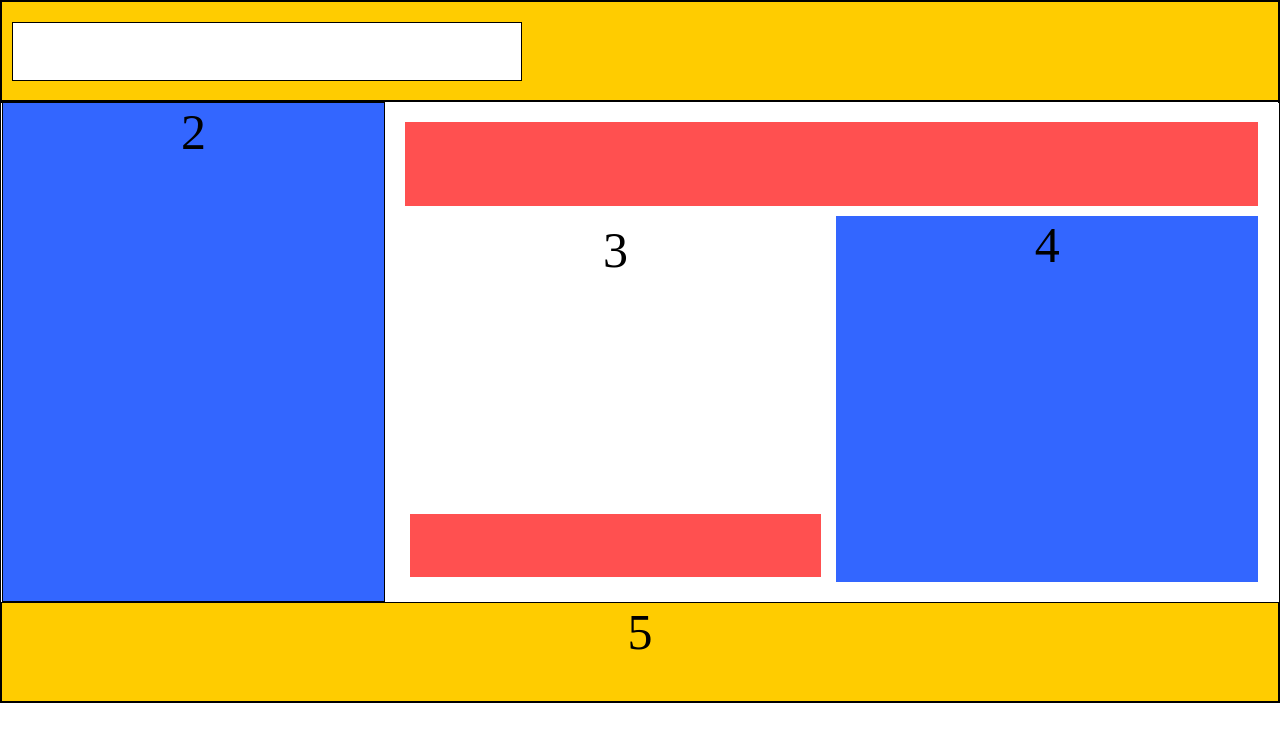
After one commit to Jedich/web-lapki-team-1, a PHP site: page /lab3/max/e_block.html in a window 1280 px wide. The commit adds this page. Shown: the top 742 px of the page. Run offline with PHP 8.4, Linux system fonts and the light colour scheme.

Commit message:
max block

```diff
--- /dev/null
+++ b/site/lab3/max/e_block.html
@@ -0,0 +1,27 @@
+<!DOCTYPE html>
+<html lang="en">
+<head>
+	<meta charset="UTF-8">
+	<meta name="viewport" content="width=device-width, initial-scale=1.0">
+	<link rel="stylesheet" type="text/css" href="style_block.css">
+	<title>Document</title>
+</head>
+<body>
+	<div class="wrapper">
+		<div class="row" > <div class="floater c-white"></div> </div>
+		<div class="container">
+			<div class="col1" > 2 </div>
+			<div class="inner-container">
+				<div class="inner-row c-red"> </div>
+				<div class="inner-col1">
+					<div class="p-8">3</div>
+					<div class="p-2 c-red"></div>
+				</div>
+				<div class="inner-col1 c-blue"> 4 </div>
+
+			</div>
+		</div>
+		<div class="row" > 5 </div >
+	</div>
+</body>
+</html>
--- /dev/null
+++ b/site/lab3/max/style_block.css
@@ -0,0 +1,90 @@
+* {
+    margin: 0;
+    padding: 0;
+}
+
+body {
+    text-align: center;
+    font-size: 50px;
+}
+
+div {
+    box-sizing: border-box;
+    border-collapse: collapse;
+    border: solid 1px #000;
+
+}
+
+.col1 {
+    height: 500px;
+    float: left;
+    width: 30%;
+    background-color: #3366ff;
+}
+
+.c-blue {
+    background-color: #3366ff;
+}
+
+.c-red {
+    background-color: #ff5050;
+}
+
+.c-white {
+    background-color: #fff;
+}
+
+
+.inner-container {
+    border: 15px solid #fff;
+    height: 500px;
+    width: 70%;
+    float: left;
+}
+
+.col3 {
+    height: 500px;
+    float: left;
+    width: 30%;
+}
+
+.row {
+    clear: both;
+    height: 100px;
+    width: 100%;
+    background-color: #ffcc00;
+}
+
+.inner-col1 {
+    float: left;
+    width: 50%;
+    height: 80%;
+    overflow: hidden;
+
+}
+
+.inner-row {
+    clear: both;
+    height: 20%;
+    width: 100%;
+}
+
+div.inner-container * {
+
+    border: 5px solid #fff;
+
+}
+
+.floater{
+    margin-left: 10px;
+    margin-top: 20px;
+    width: 40%;
+    height: 60%;
+}
+
+.p-8{
+	height: 80%;
+}
+.p-2{
+	height: 20%;
+}
--- a/site/lab3/max/style_table.css
+++ b/site/lab3/max/style_table.css
@@ -17,12 +17,6 @@ table{
 	margin-left: 20px;
 	height: 50px;
 	background-color: white;
-}
-
-
-* {
-	margin: 0;
-	padding: 0;
 }
 
 table {
```
Also changed, not shown: site/lab3/max/e_table.html (+10 -8 lines).
